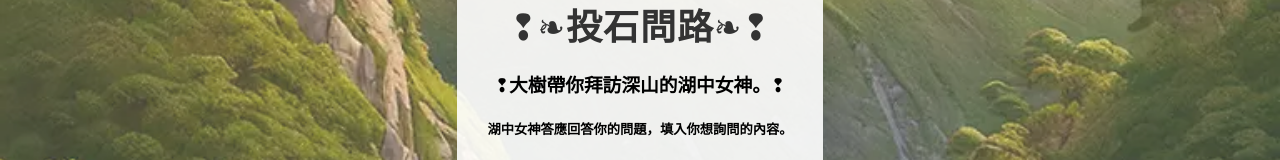
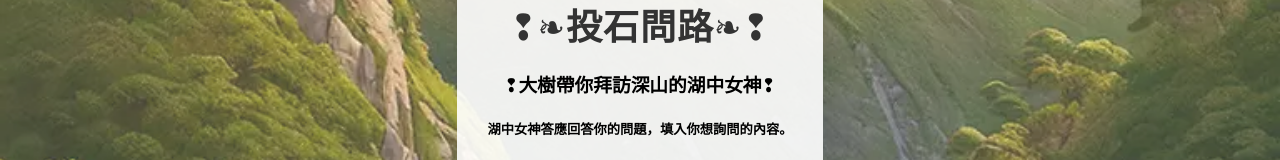
Before and after one commit to machi1007/TreeLadyoftheLake, a plain HTML site: page index.html in a window 1280 px wide. Shown: the part 190-350 px from the top of the page. Drawn offline with Linux system fonts and the light colour scheme.

Commit message:
Update index.html

```diff
--- a/index.html
+++ b/index.html
@@ -104,7 +104,7 @@
 <div id="overlay"></div>
 <div id="answer-container">
   <h1 id="title">❢❧投石問路❧❢</h1>
-  <h3>❢大樹帶你拜訪深山的湖中女神。❢</h3>
+  <h3>❢大樹帶你拜訪深山的湖中女神❢</h3>
   <h5>湖中女神答應回答你的問題，填入你想詢問的內容。</h5>
   <h5>(請保持理性，回答僅供娛樂用途。)</h5>
   <input type="text" id="question-input" placeholder="在這裡輸入你的問題">
```
